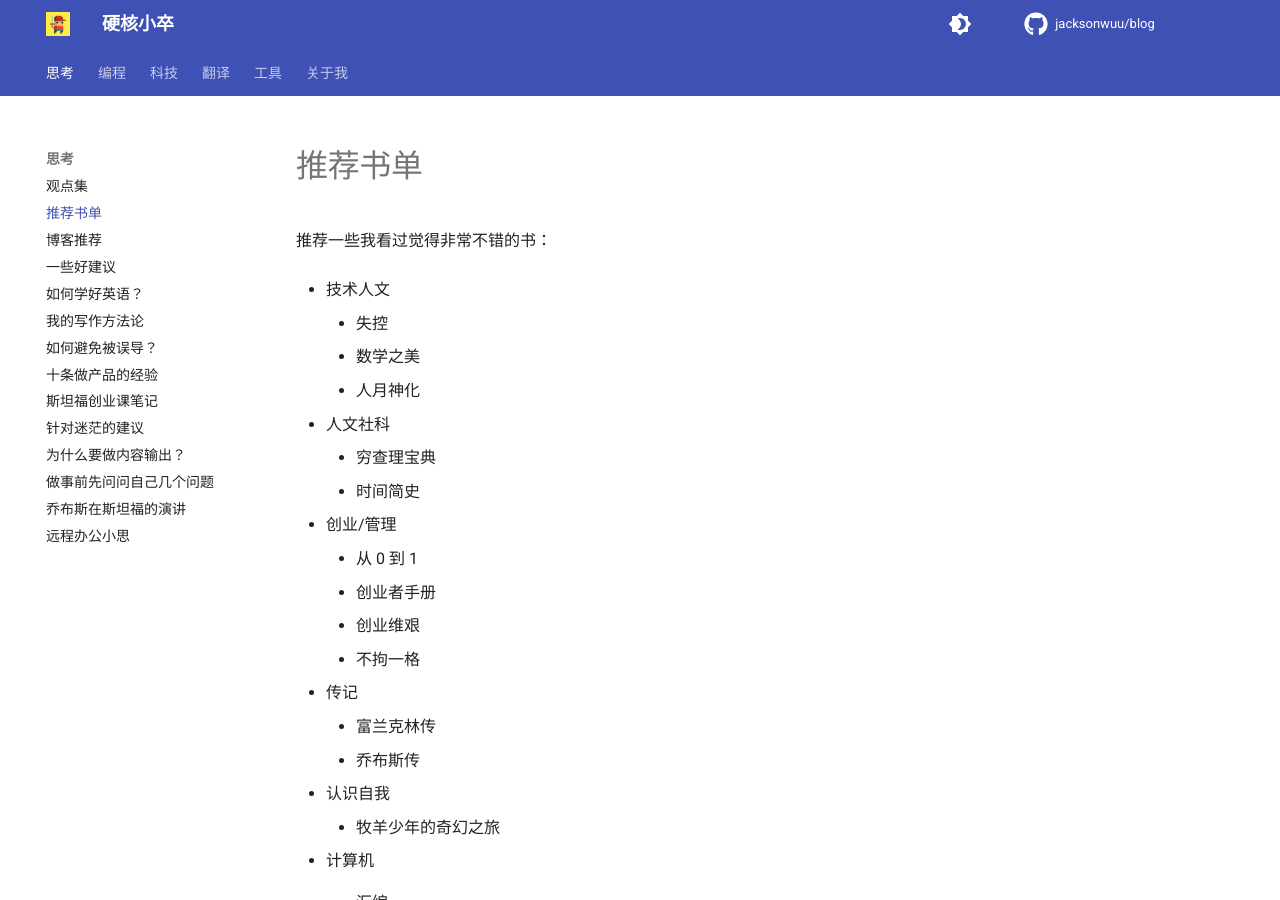
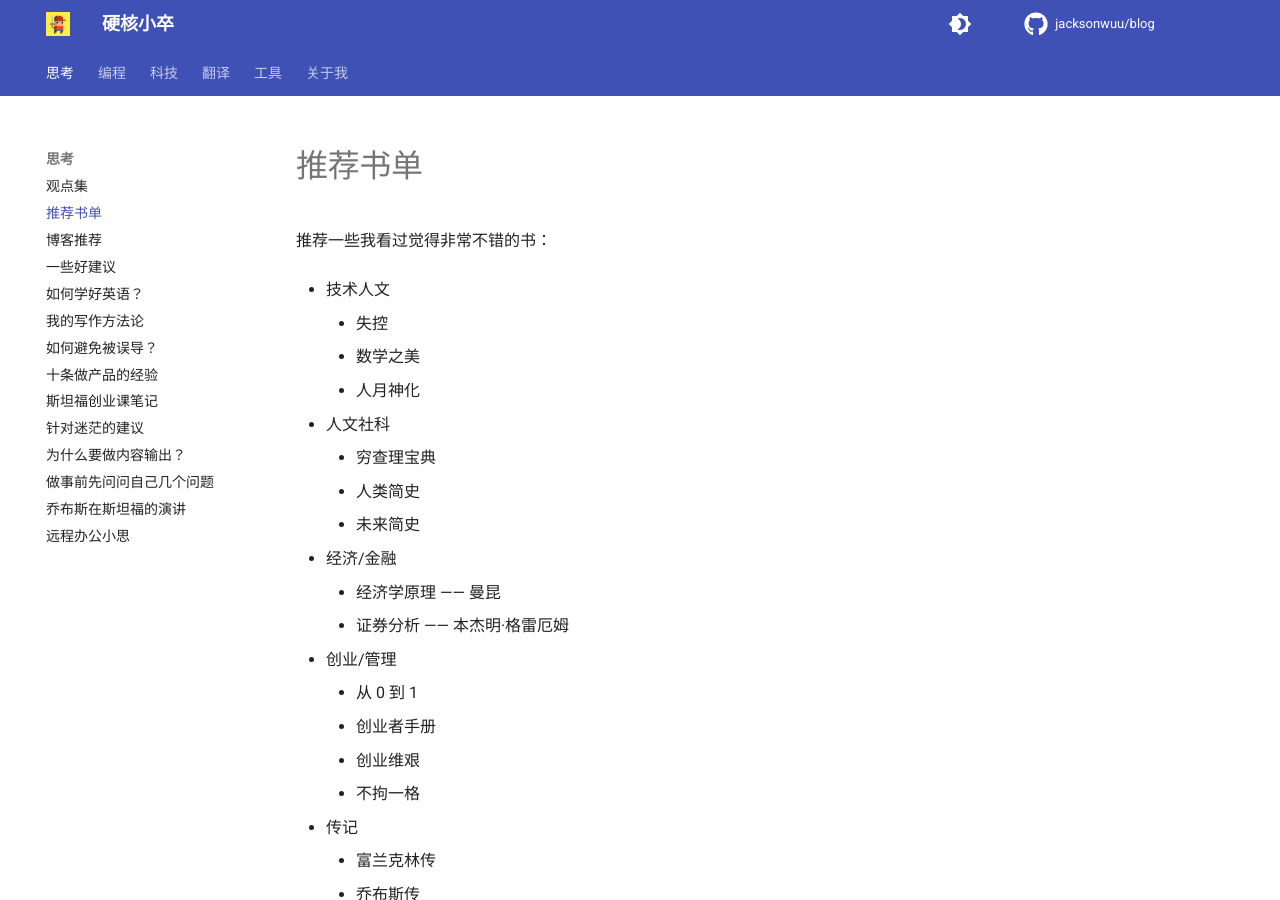
Before and after one commit to jacksonwuu/blog, an MkDocs documentation site: the page built from docs/thinking/推荐书单.md, in a window 1280 px wide and 900 px high. Built offline with MkDocs 1.6.1 and Material for MkDocs 9.7.7, drawn with Linux system fonts in a browser that asks for light colours; comment, search, counter and statistics services are not loaded.

Commit message:
Add books recommand list

```diff
--- a/docs/thinking/推荐书单.md
+++ b/docs/thinking/推荐书单.md
@@ -11,7 +11,13 @@
 -   人文社科
 
     -   穷查理宝典
-    -   时间简史
+    -   人类简史
+    -   未来简史
+
+-   经济/金融
+
+    -   经济学原理 —— 曼昆
+    -   证券分析 —— 本杰明·格雷厄姆
 
 -   创业/管理
 
```
